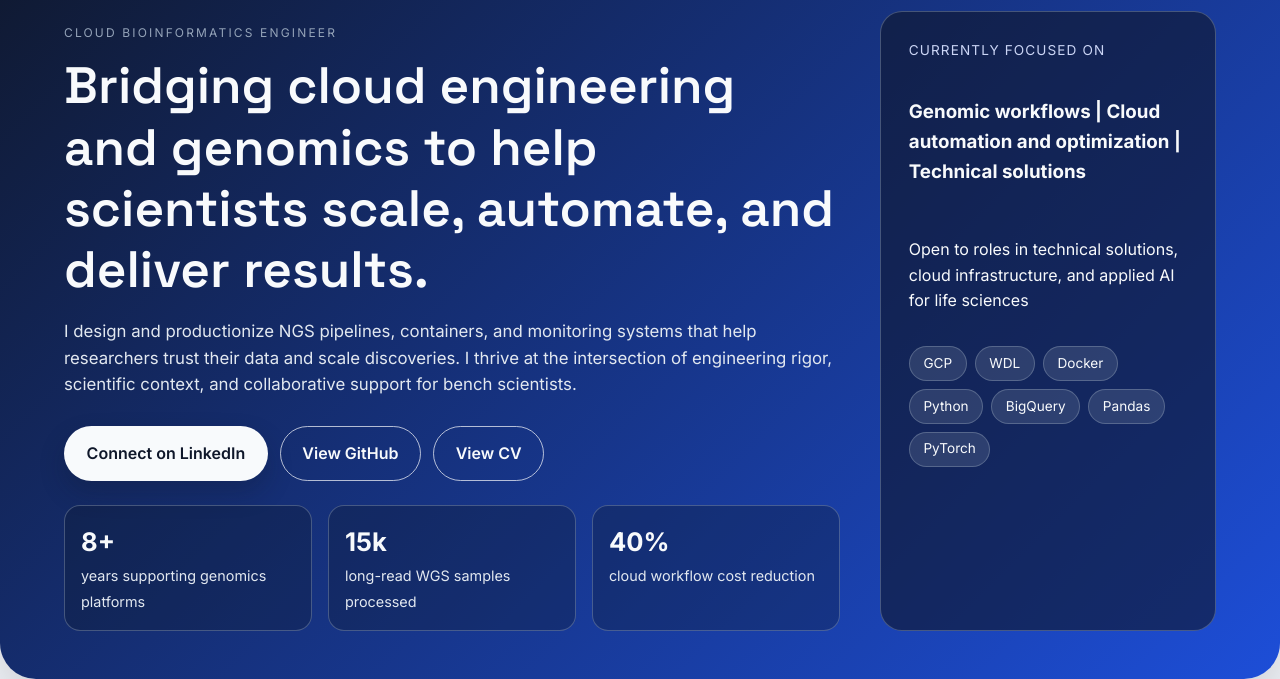
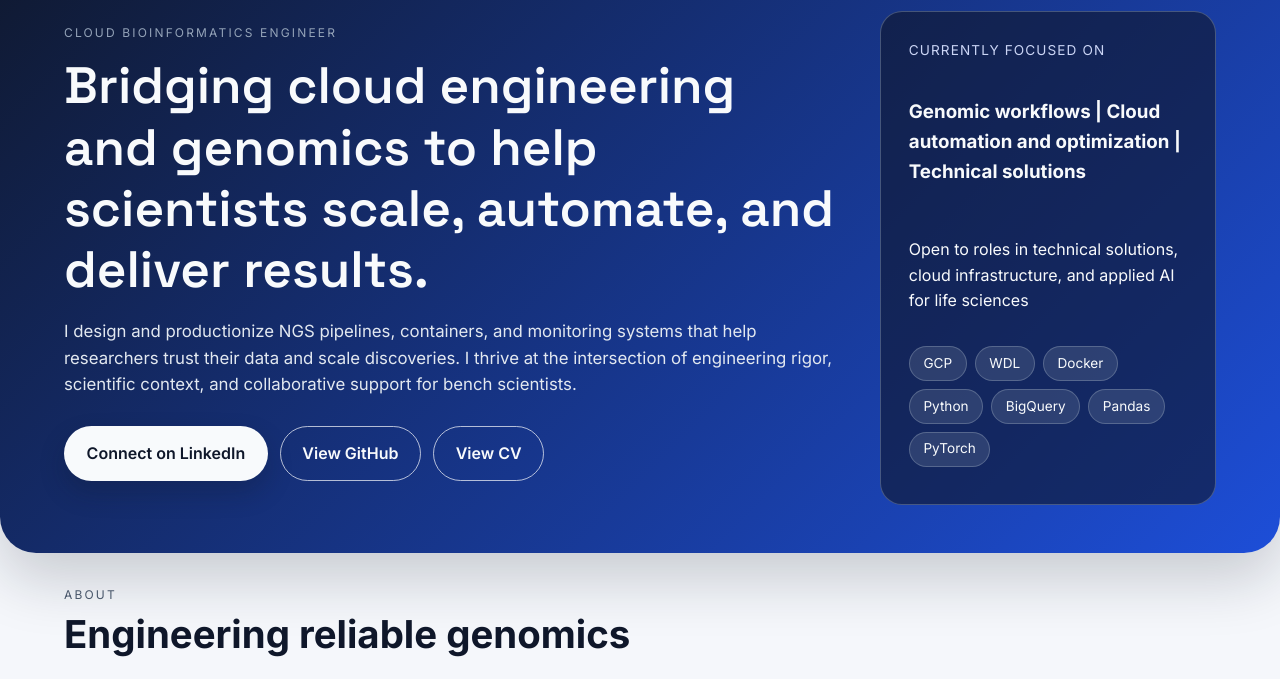
Before and after one commit to bshifaw/bshifaw.github.io, a plain HTML site: page index.html in a window 1280 px wide. Shown: the part 112-791 px from the top of the page. Drawn offline with Linux system fonts and the light colour scheme.

Commit message:
Decluter header

```diff
--- a/index.html
+++ b/index.html
@@ -41,20 +41,6 @@
           <a class="btn secondary" href="https://github.com/bshifaw" target="_blank" rel="noreferrer">View GitHub</a>
           <a class="btn secondary" href="resume/BeriShifawCV.pdf" target="_blank">View CV</a>
         </div>
-        <ul class="hero-highlights">
-          <li>
-            <span class="value">8+</span>
-            <span class="label">years supporting genomics platforms</span>
-          </li>
-          <li>
-            <span class="value">15k</span>
-            <span class="label">long-read WGS samples processed</span>
-          </li>
-          <li>
-            <span class="value">40%</span>
-            <span class="label">cloud workflow cost reduction</span>
-          </li>
-        </ul>
       </div>
       <div class="hero-panel">
         <p class="panel-kicker">Currently focused on</p>
```
